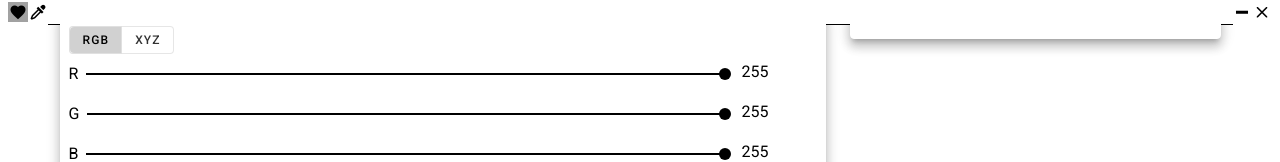
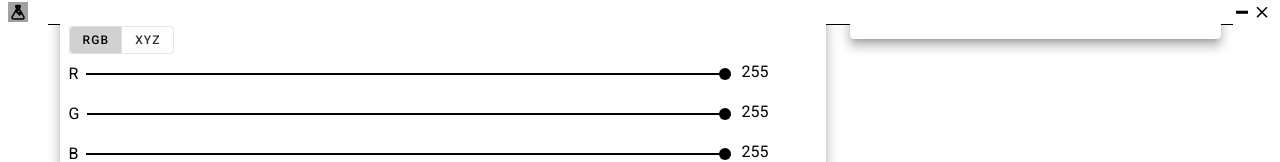
Before and after one commit to quadro313/electron-tsvyat, a Vue app: page / in a window 1280 px wide. Shown: the top 162 px of the page. Built offline with nearby package versions, Linux system fonts and the light colour scheme.

Commit message:
removed eyedropper icon to revert to baseline

```diff
--- a/src/App.vue
+++ b/src/App.vue
@@ -2,10 +2,7 @@
     <v-app>
         <v-system-bar class="appBar" :color="color" dense app>
             <v-btn class="button" to='/' active-class="active" icon tile x-small>
-                <v-icon :color="complementary">mdi-heart</v-icon>
-            </v-btn>
-            <v-btn class="button" @click="appEvent('eyedropper')" icon tile x-small>
-                <v-icon :color="complementary">mdi-eyedropper</v-icon>
+                <v-icon :color="complementary">mdi-flask</v-icon>
             </v-btn>
             <v-spacer></v-spacer>
             <v-btn class="button" ref="minimize" @click="appEvent('minimize')" icon tile x-small>
--- a/src/main.js
+++ b/src/main.js
@@ -5,10 +5,10 @@ import store from './store'
 import vuetify from './plugins/vuetify';
 
 import _ from 'lodash';
-import {electron, ipcRenderer} from 'electron'
+import {ipcRenderer} from 'electron'
 
 Vue.config.productionTip = false
-Vue.prototype.$electron = {electron: electron, renderer: ipcRenderer}
+Vue.prototype.$electron = {renderer: ipcRenderer}
 Vue.prototype.$_ = _
 
 new Vue({
```
